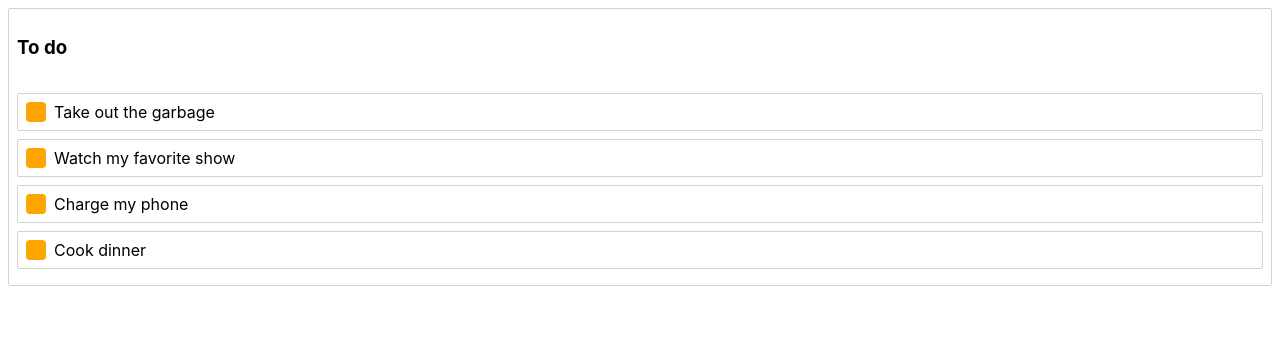
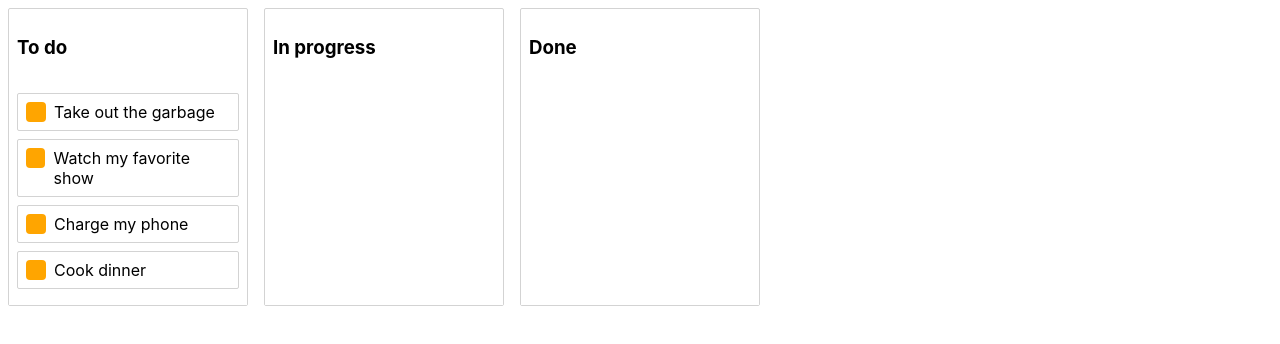
Before and after one commit to hyunchol-jun/react-beautiful-dnd-practice, a React (Create React App) app: page / in a window 1280 px wide. Shown: the top 344 px of the page. Built offline with nearby package versions, Linux system fonts and the light colour scheme; the HTML template or start-up script is replaced by a standard one.

Commit message:
Add more columns and styles

```diff
--- a/src/App.js
+++ b/src/App.js
@@ -3,6 +3,11 @@ import { DragDropContext } from 'react-beautiful-dnd';
 import initialData from './data/initial-data';
 import {useState} from "react";
 import Column from './components/Column';
+import styled from 'styled-components';
+
+const Container = styled.div`
+  display: flex;
+`;
 
 function App() {
   const [data, setData] = useState(initialData);
@@ -57,12 +62,14 @@ function App() {
       onDragUpdate={onDragUpdate}
       onDragEnd={onDragEnd}
     >
-      {data.columnOrder.map(columnId => {
-        const column = data.columns[columnId];
-        const tasks = column.taskIds.map(taskId => data.tasks[taskId]);
+      <Container>
+        {data.columnOrder.map(columnId => {
+          const column = data.columns[columnId];
+          const tasks = column.taskIds.map(taskId => data.tasks[taskId]);
 
-        return <Column key={column.id} column={column} tasks={tasks} />;
-      })}
+          return <Column key={column.id} column={column} tasks={tasks} />;
+        })}
+      </Container>
     </DragDropContext>
   );
 }
--- a/src/components/Column.js
+++ b/src/components/Column.js
@@ -6,6 +6,9 @@ const Container = styled.div`
     margin: 0.5rem;
     border: 1px solid lightgrey;
     border-radius: 0.125rem;
+    width: 15rem;
+    display: flex;
+    flex-direction: column;
 `;
 
 const Title = styled.h3`
@@ -16,6 +19,8 @@ const TaskList = styled.div`
     padding: 0.5rem;
     transition: background-color 0.2s ease;
     background-color: ${props => props.isDraggingOver ? "skyblue" : "white"};
+    flex-grow: 1;
+    min-height: 5rem;
 `;
 
 function Column({column, tasks}) {
--- a/src/data/initial-data.js
+++ b/src/data/initial-data.js
@@ -11,8 +11,18 @@ const initialData = {
             title: 'To do',
             taskIds: ['task-1', 'task-2', 'task-3', 'task-4'],
         },
+        'column-2': {
+            id: 'column-2',
+            title: 'In progress',
+            taskIds: [],
+        },
+        'column-3': {
+            id: 'column-3',
+            title: 'Done',
+            taskIds: [],
+        },
     },
-    columnOrder: ['column-1'],
+    columnOrder: ['column-1', 'column-2', 'column-3'],
 };
 
 export default initialData;
```
